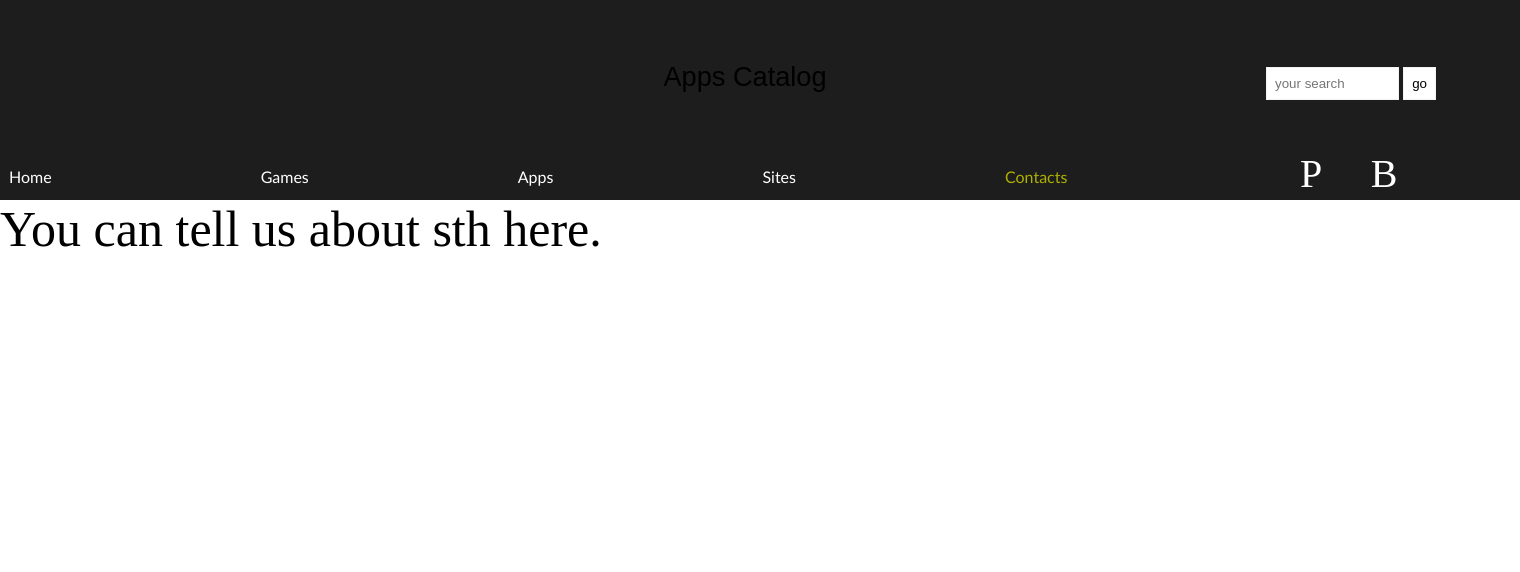
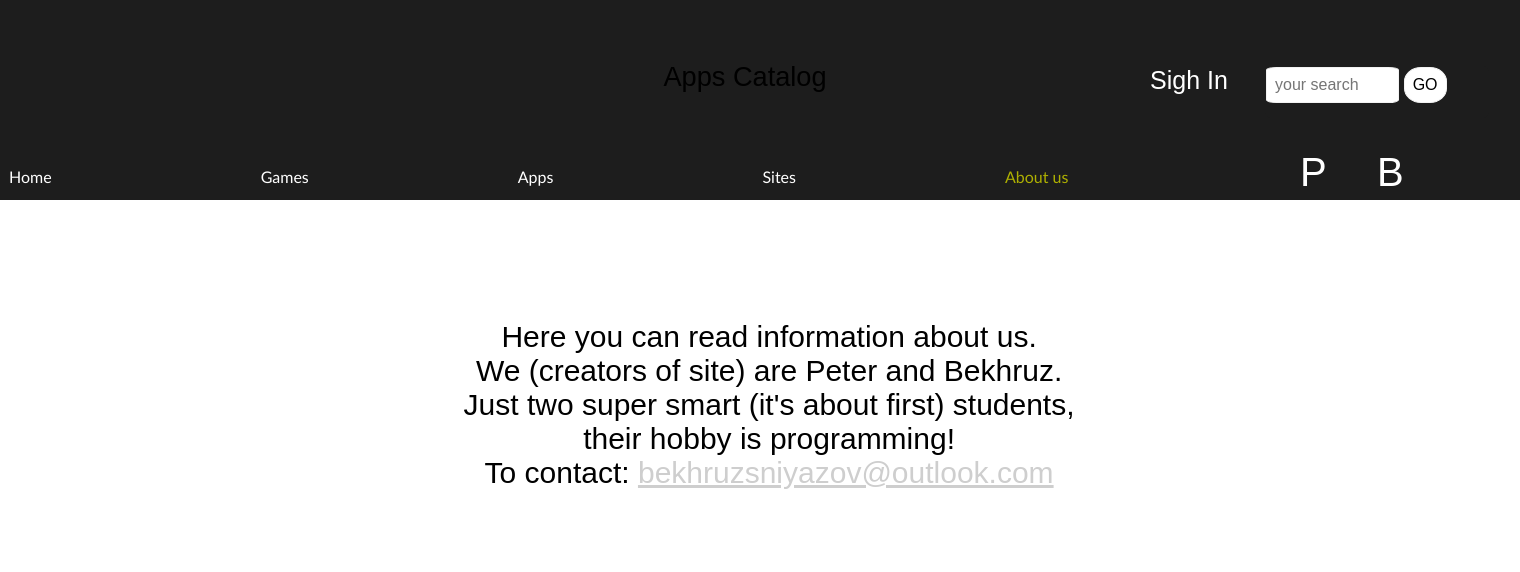
Before and after one commit to Potriashka/App-catalog, a Flask app: page /about-us in a window 1520 px wide. Shown: the top 572 px of the page. Before the commit the page ends 247 px from the top, so only its background shows below. Run offline with Flask 2, Linux system fonts and the light colour scheme; some libraries are stand-ins or nearby versions.

Commit message:
Update contacts.html

```diff
--- a/templates/contacts.html
+++ b/templates/contacts.html
@@ -3,12 +3,64 @@
 	<head>
 		<title>App catalog</title>
 		<link rel="shortcut icon" href="C:\codes\app-catalog\templates/img2.png" type="image/x-icon">
+    	<link rel="stylesheet" href="https://use.fontawesome.com/releases/v5.5.0/css/all.css">
+    	<script src="https://ajax.googleapis.com/ajax/libs/jquery/3.3.1/jquery.min.js"></script>
 		<style type="text/css">
 			* {
   				margin: 0;
   				padding: 0;
+  				font-family: "montserrat",sans-serif;
 			}
-			h1 {
+			.container{
+			  	background: url(bg.jpg) no-repeat center;
+			  	background-size: cover;
+			  	padding: 100px 40px;
+			  	position: absolute;
+			  	left: 43%;
+				color: white;
+				top: 575px;
+				text-align: center;
+			}
+			.container p {
+				max-width: 600px;
+				margin: 40px auto;
+				font-size: 15px;
+				font-weight: 300;
+			}
+			.down {
+				position: absolute;
+				top: 750px;
+			}
+			.email-box{
+			  	height: 40px;
+			  	justify-content: center;
+			  	display: flex; /*its better to use inline-flex*/
+			}
+			.email-box i{
+			  	background: #2f3542;
+			  	width: 40px;
+			  	line-height: 40px;
+			}
+			.tbox,.btn3{
+			  	border: none;
+			  	outline: none;
+			}
+			.tbox{
+			  	width: 0px;
+			  	transition: 0.6s;
+			}
+			.email-box:hover > .tbox,.tbox:focus{
+			  	width: 260px;
+			  	padding: 0 10px;
+			}
+			.btn3{
+			  	background: #2f3542;
+			  	color: white;
+			  	padding: 0 10px;
+			  	text-transform: uppercase;
+			  	cursor: pointer;
+			}
+			.h1 {
 				font: normal 170% 'century gothic', arial;
 				margin: 0 0 0 0;
 				padding: 60px 30px 60px 0;
@@ -53,12 +105,19 @@
 				position: absolute;
 				left: 1300px;
 				top: 150px;
-				color: #fff;
+				color: white;
 				letter-spacing: 0.5em;
+			}
+			.p:hover {
+				color: yellow;
+			}
+			.b:hover {
+				color: yellow;
 			}
 			.juststuff {
 				font-size: 50px;
-			}.search {
+			}
+			.search {
 				float: right;
 				width: 222px;
 				height: 50px;
@@ -74,6 +133,11 @@
 				padding: 8px;
 				background-color: #fff;
 				cursor: pointer;
+				border-radius: 40%;
+				font: normal 100% 'century gothic', arial;
+			}
+			.btn:hover {
+				background-color: #C75D5D;
 			}
 			input[type="text"], input[type="password"], input[type="search"] {
 				color: #5D5D5D;
@@ -85,27 +149,52 @@
 				outline: none;
 				border: none;
 				border: solid 1px #F2F2F2;
+				border-radius: 8%;
+				font: normal 100% 'century gothic', arial;
+			}
+			.login {
+				position: absolute;
+				left: 1150px;
+				top: 66px;
+				font-size: 25px;
+			}
+			.aboutus {
+				text-align: center;
+				position: absolute;
+				top: 320px;
+				left: 30.5%;
+				font-size: 30px;
 			}
 		</style>
 	</head>
 	<body link="#000" vlink="#cecece" alink="#ff0000">
-		<h1><a style="text-decoration:none" href="/">Apps Catalog</a></h1>
+		<h1 class="h1"><a style="text-decoration:none" href="/">Apps Catalog</a></h1>
 		<div class="things">
 			<ul class="menu">
 				<li><a href="/">Home</a></li>
 				<li><a href="/games">Games</a></li>
 				<li><a href="/apps">Apps</a></li>
 				<li><a href="/sites">Sites</a></li>
-				<li class="selected"><a href="/contacts">Contacts</a></li>
+				<li class="selected"><a href="/about-us">About us</a></li>
 			</ul>
 		</div>
 		<p class="personal"><a style="text-decoration:none; color:white" href="/peter">P</a> <a style="text-decoration:none; color:white" href="/bekhruz">B</a></p>
-		<p class="juststuff">You can tell us about sth here.</p>
 		<div class="search">
 				<form method="post" action="#" id="search_form">
 					<input type="search" name="search_field" placeholder="your search"/>
-					<input type="submit" class="btn" value="go"/>
+					<input type="submit" class="btn" value="GO"/>
 			</form>
 		</div>
+		<p class="aboutus">Here you can read information about us.<br/>We (creators of site) are Peter and Bekhruz.<br/>Just two super smart (it's about first) students,<br/>their hobby is programming!<br/>To contact: <a href="">bekhruzsniyazov@outlook.com</a></p>
+		<p class="login"><a style="text-decoration:none; color:white" href="/login">Sigh In</a></p>
+		<div class="container">
+		    <form action="">
+		        <div class="email-box">
+		        <i class="fas fa-envelope"></i>
+		        <input class="tbox" type="email" name="" value="" placeholder="Enter your email">
+		      	<button class="btn3" type="button" name="button">Subscribe</button>
+		      	</div>
+		    </form>
+		 </div>
 	</body>
 </html>
```
